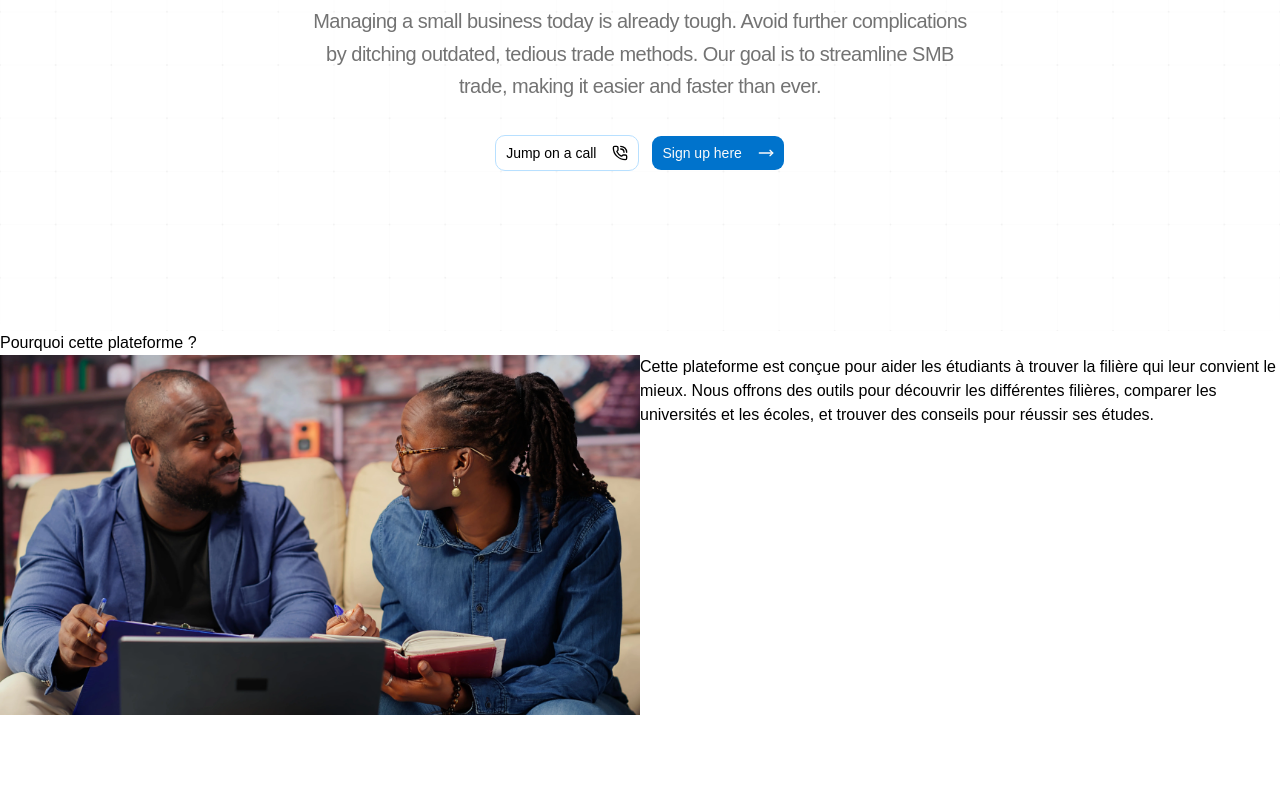
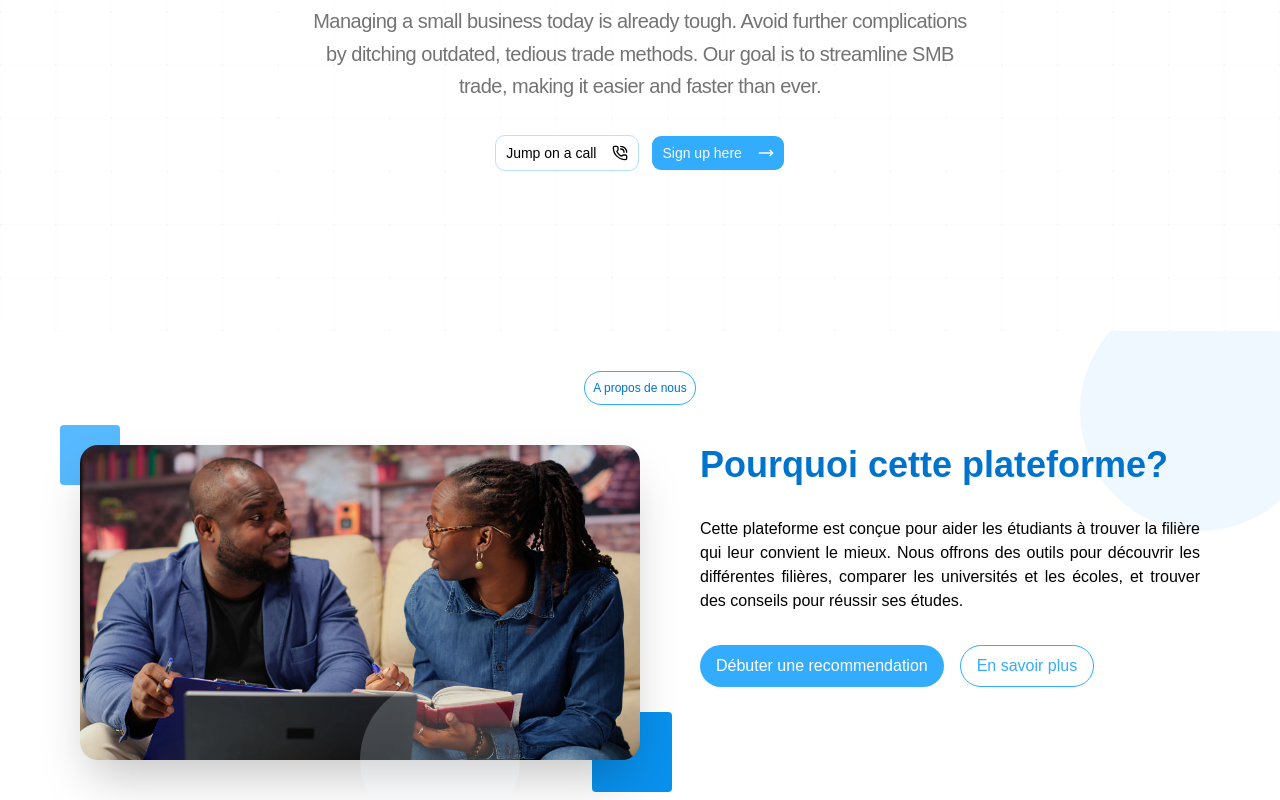
Before and after one commit to EmmanuelSeujip/interface-conseil-etudiant, a React (Vite) app: page / in a window 1280 px wide. Shown: the part 467-1267 px from the top of the page. Before the commit the page ends 1182 px from the top, so only its background shows below. Built offline with nearby package versions, Linux system fonts and the light colour scheme.

Commit message:
Presentation statique

```diff
--- a/src/component/Home/Presentation.jsx
+++ b/src/component/Home/Presentation.jsx
@@ -1,14 +1,34 @@
 import image from "@/asset/image/black-man-woman-writing-report-with-information-from-notebook.webp"
+import TitleDiv from "../Shared/TitleDiv";
+import { motion } from "framer-motion";
 const Presentation = () => {
     return (
-        <div className="flex">
-            <img src={image} alt="image" className="w-1/2 h-1/2 object-cover" />
-            <p className="w-1/2">
-                Cette plateforme est conçue pour aider les étudiants à trouver la filière qui leur convient le mieux.
-                Nous offrons des outils pour découvrir les différentes filières, comparer les universités et les écoles,
-                et trouver des conseils pour réussir ses études.
-            </p>
+        <div className="flex flex-col gap-10 items-center relative ">
+            <div className="absolute bg-picton-blue-50 rounded-full z-0 w-60 h-60 -top-20 -right-30 z-0 "/>
+            <div className="absolute bg-picton-blue-50 opacity-20 rounded-full z-20 w-40 h-40 -bottom-20 left-1/4 z-0 "/>
+            <TitleDiv>A propos de nous</TitleDiv>
+            <div className="flex gap-15 w-full z-10">
+                <div className="w-1/2 relative">
+                    <div className="absolute bg-picton-blue-300 w-15 h-15 rounded -left-5 -top-5 -z-10"/>
+                    <div className="absolute bg-picton-blue-500 w-20 h-20 rounded -right-8 -bottom-8 -z-10"/>
+                    <img src={image} alt="image" className="w-full object-cover rounded-2xl shadow-2xl z-20" />
+                </div>
+
+                <div className="flex-1 flex flex-col gap-8">
+                    <h2 className="text-4xl font-bold text-picton-blue-600">Pourquoi cette plateforme?</h2>
+                    <p className="w-full text-justify">
+                        Cette plateforme est conçue pour aider les étudiants à trouver la filière qui leur convient le mieux.
+                        Nous offrons des outils pour découvrir les différentes filières, comparer les universités et les écoles,
+                        et trouver des conseils pour réussir ses études.
+                    </p>
+                    <div className="flex gap-4">
+                        <motion.button whileHover={{ scale: 1.1 }} className="bg-picton-blue-400 text-white px-4 py-2 rounded-full cursor-pointer">Débuter une recommendation</motion.button>
+                        <motion.button whileHover={{ scale: 1.1 }} className="text-picton-blue-400 border border-picton-blue-400 px-4 py-2 rounded-full cursor-pointer">En savoir plus</motion.button>
+                    </div>
+                </div>
+            </div>
         </div>
+
     );
 };
 
--- a/src/component/Shared/TitleDiv.jsx
+++ b/src/component/Shared/TitleDiv.jsx
@@ -1,7 +1,7 @@
-const TitleDiv = ({children}) => {
+const TitleDiv = ({ children }) => {
     return (
-        <div className="border-">
-            <h4>{children}</h4>
+        <div className="border-1 border-primary w-fit p-2 flex  items-center rounded-full text-xs bg-picton-blue-50/30">
+            <h4 className="text-center text-picton-blue-600 ">{children}</h4>
         </div>
     );
 };
--- a/src/index.css
+++ b/src/index.css
@@ -91,7 +91,7 @@
     --radius: 0.625rem;
 
     /* Picton Blue — light mode */
-    --primary: #0073cc;             /* picton-blue-600 */
+    --primary: #33acfd;             /* picton-blue-600 */
     --primary-foreground: oklch(0.985 0 0);
     --accent: #f0f8ff;              /* picton-blue-50  */
     --accent-foreground: #0a4170;   /* picton-blue-900 */
@@ -132,7 +132,7 @@
     --chart-5: oklch(0.269 0 0);
 
     /* Picton Blue — dark mode */
-    --primary: #33acfd;             /* picton-blue-400 — plus clair sur fond sombre */
+    --primary:#0073cc ;             /* picton-blue-400 — plus clair sur fond sombre */
     --primary-foreground: #06294b;  /* picton-blue-950 */
     --accent: #06294b;              /* picton-blue-950 */
     --accent-foreground: #b8e0ff;   /* picton-blue-200 */
--- a/src/page/Home.jsx
+++ b/src/page/Home.jsx
@@ -1,12 +1,13 @@
 import Hero from "../component/Home/Hero";
-import TitleDiv from "../component/Shared/TitleDiv";
 import Presentation from "../component/Home/Presentation";
 const Home = () => {
     return (
         <>
             <Hero />
-            <TitleDiv>Pourquoi cette plateforme ?</TitleDiv>
-            <Presentation />
+            <div className="px-20 py-10 flex flex-col gap-10 overflow-hidden">
+                <Presentation />
+            </div>
+
         </>
     );
 };
```
